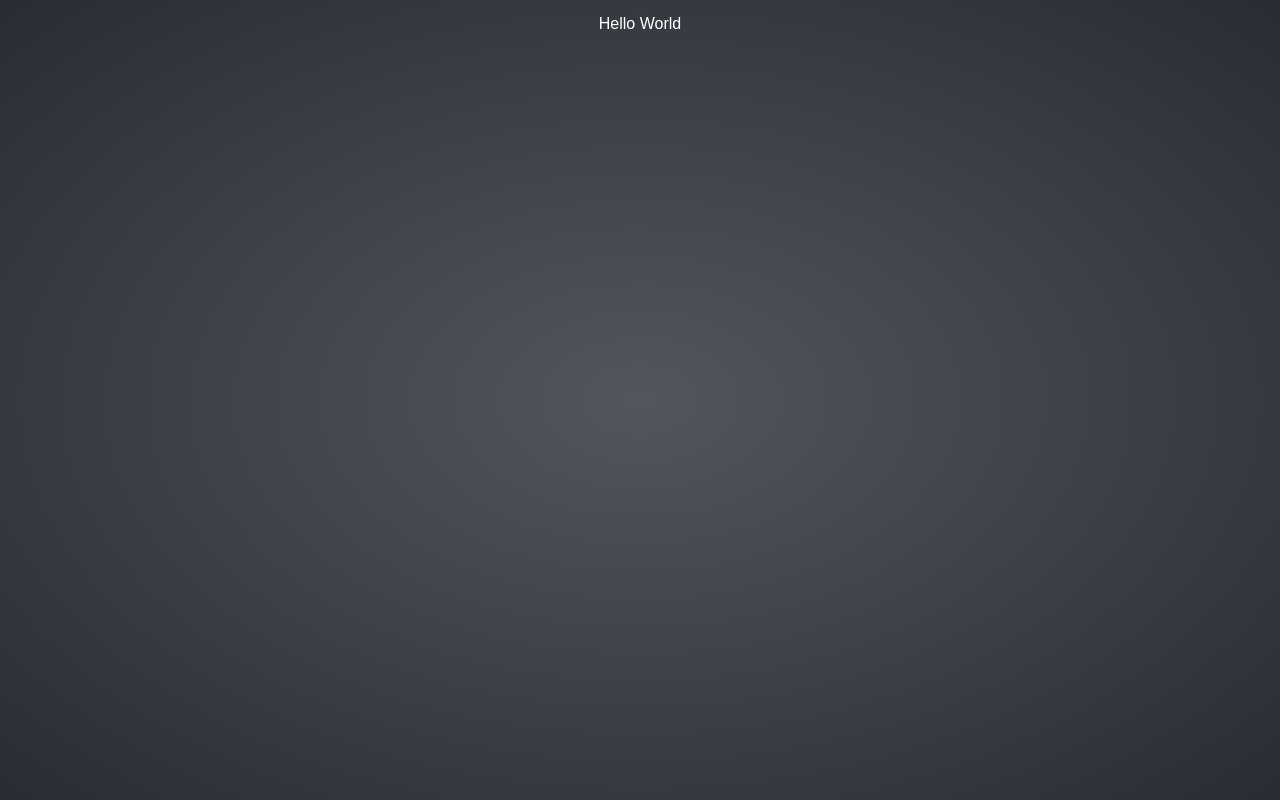
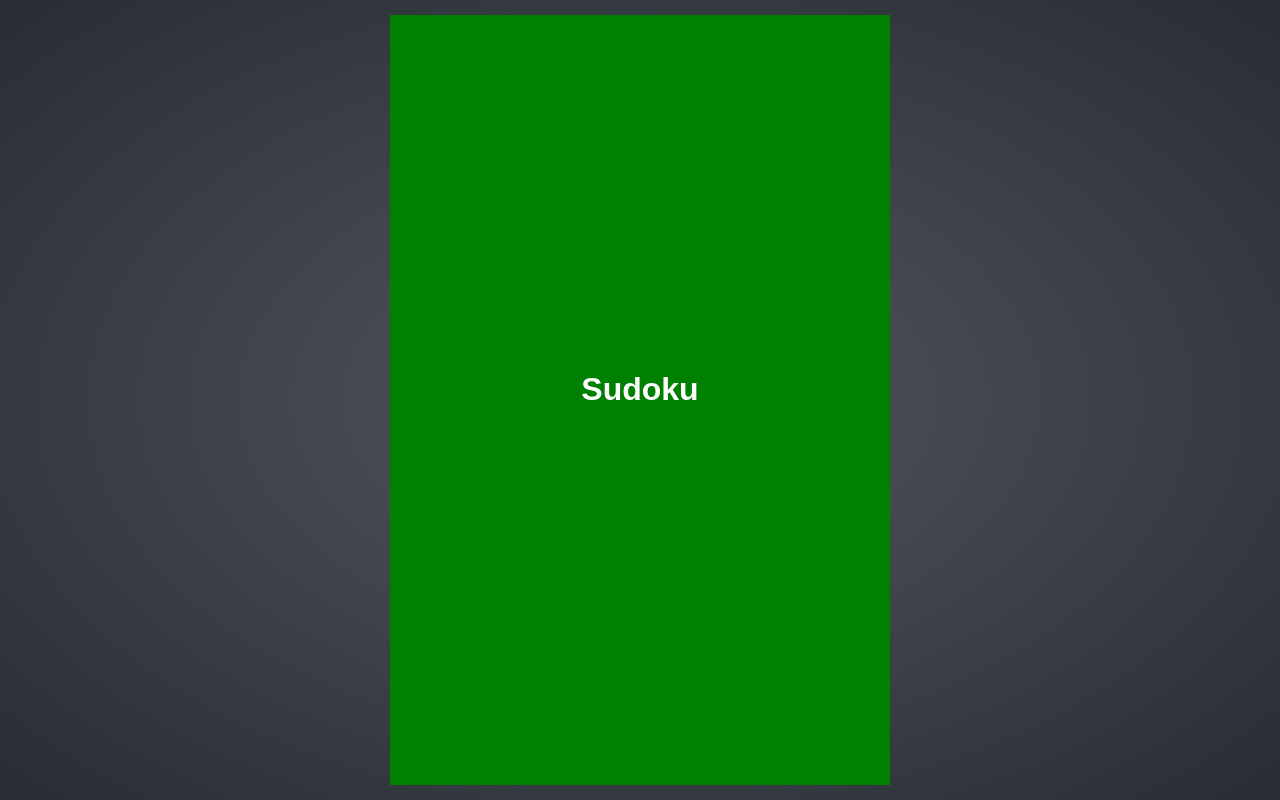
Before and after one commit to BaurTokenov/react-sudoku, a React (Create React App) app: page / in a window 1280 px wide. Built offline with nearby package versions, Linux system fonts and the light colour scheme.

Commit message:
add basic styled components

```diff
--- a/src/App.tsx
+++ b/src/App.tsx
@@ -1,12 +1,15 @@
 import React from 'react'
 import { ThemeProvider } from 'styled-components'
 import { GlobalStyles, theme } from './styles'
+import { Content, Title } from './components'
 
 function App() {
   return (
     <ThemeProvider theme={theme}>
       <GlobalStyles />
-      <div> Hello World</div>
+      <Content>
+        <Title> Sudoku </Title>
+      </Content>
     </ThemeProvider>
   )
 }
--- /dev/null
+++ b/src/components/index.ts
@@ -0,0 +1 @@
+export * from './styles'
--- /dev/null
+++ b/src/components/styles/content/index.ts
@@ -0,0 +1,10 @@
+import styled from 'styled-components'
+
+export const Content = styled.div`
+  background: green;
+  max-width: 500px;
+  display: flex;
+  flex: 1;
+  flex-direction: column;
+  justify-content: center;
+`
--- /dev/null
+++ b/src/components/styles/index.ts
@@ -0,0 +1,2 @@
+export * from './content'
+export * from './title'
--- /dev/null
+++ b/src/components/styles/title/index.ts
@@ -0,0 +1,9 @@
+import styled, { css } from 'styled-components'
+
+export const Title = styled.h1`
+  ${(props) => css`
+    colors: ${props.theme.colors.white};
+    margin-top: 0;
+    text-align: center;
+  `}
+`
```
